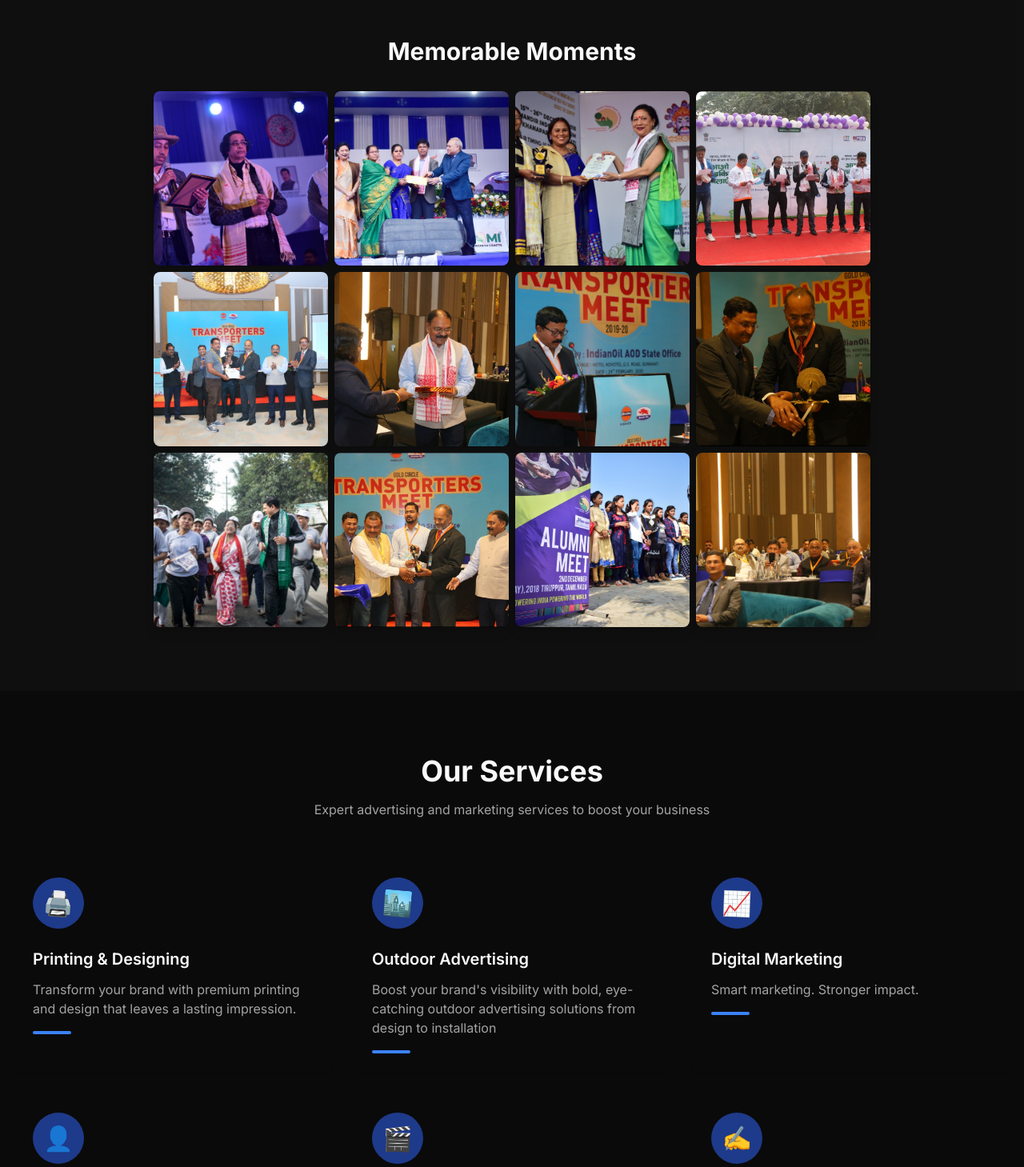
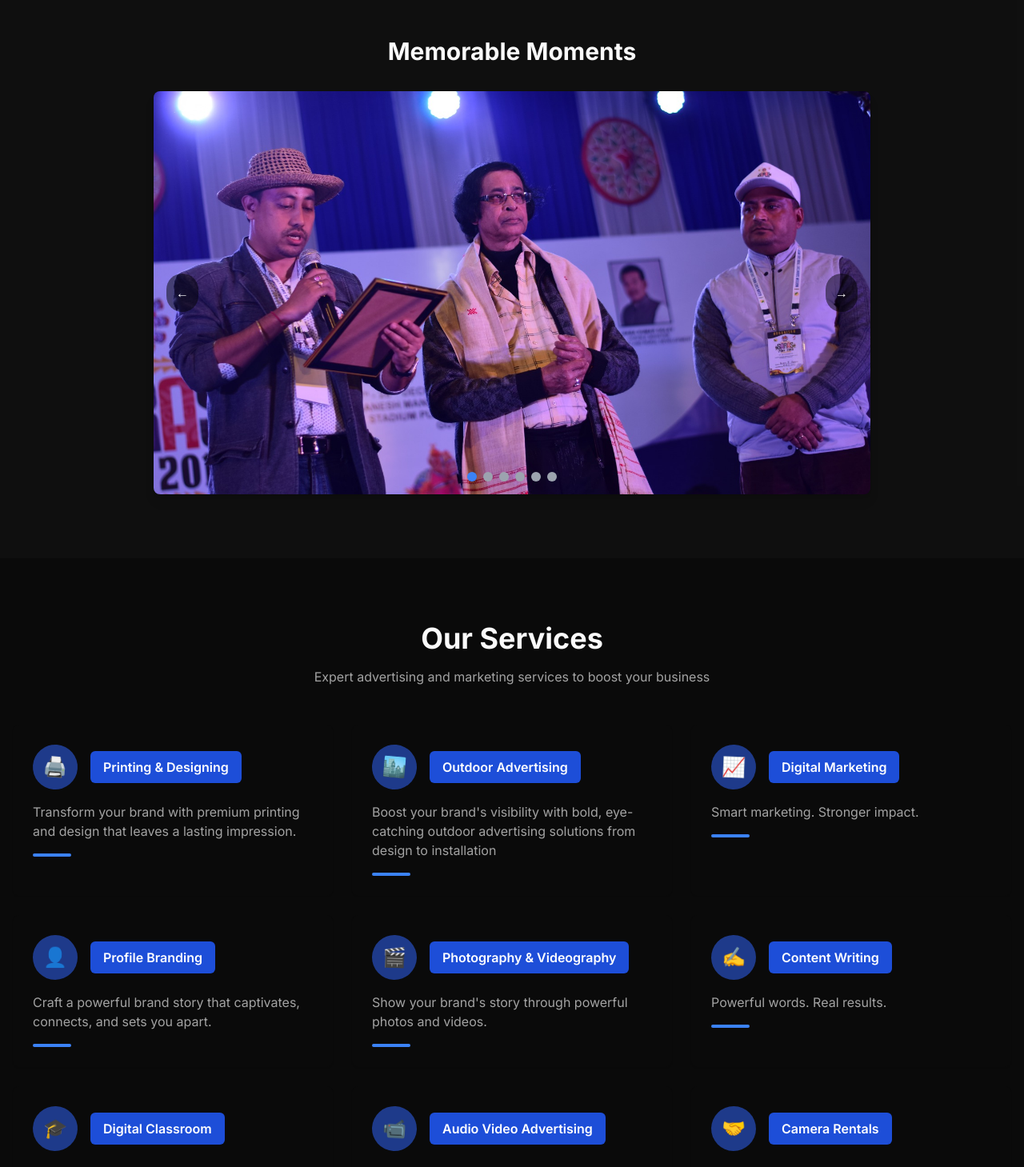
Before and after one commit to sammyifelse/Swastik-site, a Next.js app: page / in a window 1280 px wide. Shown: the part 1426-2885 px from the top of the page at 80% size. Built offline with nearby package versions, Linux system fonts and the light colour scheme.

Commit message:
changes
sider made and changes in services page

```diff
--- a/components/about.tsx
+++ b/components/about.tsx
@@ -1,8 +1,8 @@
 "use client";
 
-import { motion } from "framer-motion";
+import { motion, AnimatePresence } from "framer-motion"; // Import AnimatePresence
 import { useInView } from "framer-motion";
-import { useRef } from "react";
+import { useRef, useState } from "react"; // Import useState
 
 export function About() {
   const ref = useRef(null);
@@ -27,6 +27,41 @@ export function About() {
     }
   };
 
+  // --- Carousel State and Logic ---
+  const images = [
+    { src: "/1.jpg", alt: "Team and company culture event 1" },
+    { src: "/3.jpg", alt: "Team and company culture event 2" },
+    { src: "/4.jpg", alt: "Team and company culture event 3" },
+    { src: "/10.jpg", alt: "Team and company culture event 4" },
+    { src: "/5.jpg", alt: "Team and company culture event 5" },
+    { src: "/9.jpg", alt: "Team and company culture event 6" },
+    // { src: "/7.jpg", alt: "Team and company culture event 7" },
+    // { src: "/12.jpg", alt: "Team and company culture event 8" },
+    // { src: "/2.jpg", alt: "Team and company culture event 9" },
+    // { src: "/8.jpg", alt: "Team and company culture event 10" },
+    // { src: "/11.jpg", alt: "Team and company culture event 11" },
+    // { src: "/6.jpg", alt: "Team and company culture event 12" },
+  ];
+
+  const [currentIndex, setCurrentIndex] = useState(0);
+  const [direction, setDirection] = useState(0); // 0: no change, 1: next, -1: prev
+
+  const goToNext = () => {
+    setDirection(1);
+    setCurrentIndex((prevIndex) => (prevIndex + 1) % images.length);
+  };
+
+  const goToPrevious = () => {
+    setDirection(-1);
+    setCurrentIndex((prevIndex) => (prevIndex - 1 + images.length) % images.length);
+  };
+
+  const goToSlide = (index: number) => {
+    setDirection(index > currentIndex ? 1 : -1);
+    setCurrentIndex(index);
+  };
+  // --- End Carousel State and Logic ---
+
   return (
     <section id="about" className="py-20 bg-muted/20">
       <div className="container mx-auto px-4">
@@ -35,12 +70,13 @@ export function About() {
           variants={containerVariants}
           initial="hidden"
           animate={isInView ? "visible" : "hidden"}
-          className="max-w-4xl mx-auto text-center">
+          className="max-w-4xl mx-auto text-center"
+        >
           <motion.h2 variants={itemVariants} className="text-3xl md:text-4xl font-bold mb-6">
             Who We Are
           </motion.h2>
 
-          {/* Our Vision, Our Mission, Our Values Boxes */}
+          {/* Our Vision, Our Mission, Our Values Boxes (unchanged) */}
           <motion.div
             variants={itemVariants}
             className="mt-10 grid grid-cols-1 md:grid-cols-3 gap-8"
@@ -76,7 +112,7 @@ export function About() {
             </motion.div>
           </motion.div>
 
-          {/* Moved: 10+ Years Experience, 100+ Happy Clients, 500+ Projects Boxes */}
+          {/* 10+ Years Experience, 100+ Happy Clients, 500+ Projects Boxes (unchanged) */}
           <motion.div
             variants={itemVariants}
             className="mt-10 flex flex-col md:flex-row justify-center gap-4 md:gap-8"
@@ -107,156 +143,55 @@ export function About() {
             </motion.div>
           </motion.div>
 
-          {/* Photo Gallery */}
+          {/* Photo Gallery - NOW A CAROUSEL */}
           <motion.div variants={itemVariants} className="mt-12 w-full">
             <h3 className="text-2xl md:text-3xl font-bold mb-8">
-            Memorable Moments
+              Memorable Moments
             </h3>
-            <div className="grid grid-cols-2 sm:grid-cols-3 md:grid-cols-4 gap-2">
-              {/* Image 1 */}
-              <motion.div
-                className="overflow-hidden rounded-lg bg-card shadow-lg"
-                whileHover={{ scale: 1.05, zIndex: 10 }}
-                variants={itemVariants}
+            <div className="relative overflow-hidden rounded-lg shadow-lg aspect-video"> {/* Added aspect-video for consistent height */}
+              <AnimatePresence initial={false} custom={direction}>
+                <motion.img
+                  key={currentIndex} // Key changes to re-trigger animation
+                  src={images[currentIndex].src}
+                  alt={images[currentIndex].alt}
+                  className="absolute inset-0 w-full h-full object-cover" // Image covers the container
+                  initial={{ opacity: 0, x: direction === 1 ? '100%' : direction === -1 ? '-100%' : 0 }}
+                  animate={{ opacity: 1, x: '0%' }}
+                  exit={{ opacity: 0, x: direction === 1 ? '-100%' : '100%' }}
+                  transition={{ duration: 0.5, ease: "easeInOut" }}
+                  custom={direction}
+                />
+              </AnimatePresence>
+
+              {/* Navigation Buttons */}
+              <button
+                onClick={goToPrevious}
+                className="absolute left-4 top-1/2 -translate-y-1/2 bg-black bg-opacity-50 text-white p-3 rounded-full z-10 hover:bg-opacity-75 transition-colors"
+                aria-label="Previous image"
               >
-                <img
-                  src="/1.jpg"
-                  alt="Team and company culture event 1"
-                  className="w-full h-full object-cover aspect-square"
-                />
-              </motion.div>
-              {/* Image 2 */}
-              <motion.div
-                className="overflow-hidden rounded-lg bg-card shadow-lg"
-                whileHover={{ scale: 1.05, zIndex: 10 }}
-                variants={itemVariants}
+                &larr;
+              </button>
+              <button
+                onClick={goToNext}
+                className="absolute right-4 top-1/2 -translate-y-1/2 bg-black bg-opacity-50 text-white p-3 rounded-full z-10 hover:bg-opacity-75 transition-colors"
+                aria-label="Next image"
               >
-                <img
-                  src="/3.jpg"
-                  alt="Team and company culture event 2"
-                  className="w-full h-full object-cover aspect-square"
-                />
-              </motion.div>
-              {/* Image 3 */}
-              <motion.div
-                className="overflow-hidden rounded-lg bg-card shadow-lg"
-                whileHover={{ scale: 1.05, zIndex: 10 }}
-                variants={itemVariants}
-              >
-                <img
-                  src="/4.jpg"
-                  alt="Team and company culture event 3"
-                  className="w-full h-full object-cover aspect-square"
-                />
-              </motion.div>
-              {/* Image 4 */}
-              <motion.div
-                className="overflow-hidden rounded-lg bg-card shadow-lg"
-                whileHover={{ scale: 1.05, zIndex: 10 }}
-                variants={itemVariants}
-              >
-                <img
-                  src="/10.jpg"
-                  alt="Team and company culture event 4"
-                  className="w-full h-full object-cover aspect-square"
-                />
-              </motion.div>
-              {/* Image 5 */}
-              <motion.div
-                className="overflow-hidden rounded-lg bg-card shadow-lg"
-                whileHover={{ scale: 1.05, zIndex: 10 }}
-                variants={itemVariants}
-              >
-                <img
-                  src="/5.jpg"
-                  alt="Team and company culture event 5"
-                  className="w-full h-full object-cover aspect-square"
-                />
-              </motion.div>
-              {/* Image 6 */}
-              <motion.div
-                className="overflow-hidden rounded-lg bg-card shadow-lg"
-                whileHover={{ scale: 1.05, zIndex: 10 }}
-                variants={itemVariants}
-              >
-                <img
-                  src="/9.jpg"
-                  alt="Team and company culture event 6"
-                  className="w-full h-full object-cover aspect-square"
-                />
-              </motion.div>
-              {/* Image 7 */}
-              <motion.div
-                className="overflow-hidden rounded-lg bg-card shadow-lg"
-                whileHover={{ scale: 1.05, zIndex: 10 }}
-                variants={itemVariants}
-              >
-                <img
-                  src="/7.jpg"
-                  alt="Team and company culture event 7"
-                  className="w-full h-full object-cover aspect-square"
-                />
-              </motion.div>
-              {/* Image 8 */}
-              <motion.div
-                className="overflow-hidden rounded-lg bg-card shadow-lg"
-                whileHover={{ scale: 1.05, zIndex: 10 }}
-                variants={itemVariants}
-              >
-                <img
-                  src="/12.jpg"
-                  alt="Team and company culture event 8"
-                  className="w-full h-full object-cover aspect-square"
-                />
-              </motion.div>
-              {/* Image 9 */}
-              <motion.div
-                className="overflow-hidden rounded-lg bg-card shadow-lg"
-                whileHover={{ scale: 1.05, zIndex: 10 }}
-                variants={itemVariants}
-              >
-                <img
-                  src="/2.jpg"
-                  alt="Team and company culture event 9"
-                  className="w-full h-full object-cover aspect-square"
-                />
-              </motion.div>
-              {/* Image 10 */}
-              <motion.div
-                className="overflow-hidden rounded-lg bg-card shadow-lg"
-                whileHover={{ scale: 1.05, zIndex: 10 }}
-                variants={itemVariants}
-              >
-                <img
-                  src="/8.jpg"
-                  alt="Team and company culture event 10"
-                  className="w-full h-full object-cover aspect-square"
-                />
-              </motion.div>
-              {/* Image 11 */}
-              <motion.div
-                className="overflow-hidden rounded-lg bg-card shadow-lg"
-                whileHover={{ scale: 1.05, zIndex: 10 }}
-                variants={itemVariants}
-              >
-                <img
-                  src="/11.jpg"
-                  alt="Team and company culture event 11"
-                  className="w-full h-full object-cover aspect-square"
-                />
-              </motion.div>
-              {/* Image 12 */}
-              <motion.div
-                className="overflow-hidden rounded-lg bg-card shadow-lg"
-                whileHover={{ scale: 1.05, zIndex: 10 }}
-                variants={itemVariants}
-              >
-                <img
-                  src="/6.jpg"
-                  alt="Team and company culture event 12"
-                  className="w-full h-full object-cover aspect-square"
-                />
-              </motion.div>
+                &rarr;
+              </button>
+
+              {/* Navigation Dots */}
+              <div className="absolute bottom-4 left-0 right-0 flex justify-center gap-2 z-10">
+                {images.map((_, index) => (
+                  <button
+                    key={index}
+                    onClick={() => goToSlide(index)}
+                    className={`w-3 h-3 rounded-full transition-colors ${
+                      index === currentIndex ? 'bg-blue-500' : 'bg-gray-400 hover:bg-gray-300'
+                    }`}
+                    aria-label={`Go to slide ${index + 1}`}
+                  ></button>
+                ))}
+              </div>
             </div>
           </motion.div>
         </motion.div>
--- a/components/services.tsx
+++ b/components/services.tsx
@@ -13,19 +13,23 @@ interface ServiceCardProps {
 function ServiceCard({ title, description, icon, delay }: ServiceCardProps) {
   return (
     <motion.div
-      className="bg-card rounded-lg p-6 shadow-sm hover:shadow-md transition-all duration-300 border border-transparent hover:border-blue-200 dark:hover:border-blue-800"
+      className="bg-card rounded-lg p-6 shadow-sm transition-all duration-300 border border-transparent flex flex-col items-start" // Added flex-col items-start for main card content
       initial={{ opacity: 0, y: 30 }}
       whileInView={{ opacity: 1, y: 0 }}
       viewport={{ once: true, amount: 0.3 }}
       transition={{ duration: 0.8, delay: delay }}
       whileHover={{
-        y: -10,
-        backgroundColor: "hsl(var(--card)/0.8)",
+        y: -5,
+        boxShadow: "0 10px 15px -3px rgba(0, 0, 0, 0.1), 0 4px 6px -2px rgba(0, 0, 0, 0.05)",
+        borderColor: "#3b82f6", // Blue-500
+        zIndex: 10,
         transition: { duration: 0.3 }
       }}
     >
+      {/* NEW: Wrapper for Icon and Title Box to place them on the same line */}
+      <div className="flex items-center gap-4 mb-4"> {/* Added gap for spacing */}
         <motion.div
-        className="mb-6 flex items-center justify-center w-16 h-16 rounded-full bg-blue-100 dark:bg-blue-900 text-blue-600 dark:text-blue-300"
+          className="flex-shrink-0 flex items-center justify-center w-14 h-14 rounded-full bg-blue-100 dark:bg-blue-900 text-blue-600 dark:text-blue-300" // Decreased size for icon container
           animate={{
             rotate: [0, 5, 0, -5, 0]
           }}
@@ -36,13 +40,33 @@ function ServiceCard({ title, description, icon, delay }: ServiceCardProps) {
             delay: delay * 2,
           }}
         >
-        <span className="text-3xl">{icon}</span>
+          <span className="text-2xl">{icon}</span> {/* Decreased icon size */}
         </motion.div>
-      <h3 className="text-xl font-semibold mb-3">{title}</h3>
-      <p className="text-muted-foreground">{description}</p>
+
+        {/* NEW: Service Title inside a box with new color and smaller size */}
+        <motion.div
+          className="
+            flex items-center justify-center
+            px-4 py-2 // Decreased padding for smaller box
+            rounded-md
+            bg-blue-700 // Changed background color to a pleasing dark blue
+            min-w-fit
+            text-center // Ensure text is centered within its box
+          "
+          whileHover={{ y: -5 }} // Hover lift for the title box
+        >
+          <h3 className="text-md font-semibold text-white"> {/* Adjusted text size */}
+            {title}
+          </h3>
+        </motion.div>
+      </div>
+      {/* END NEW: Icon and Title Box wrapper */}
+
+      {/* Description and Underline now align to the start, below the icon/title line */}
+      <p className="text-muted-foreground text-left mb-4">{description}</p>
 
       <motion.div
-        className="mt-4 w-12 h-1 bg-blue-500 rounded"
+        className="w-12 h-1 bg-blue-500 rounded" // Removed mx-auto, aligned left
         initial={{ width: 0 }}
         whileInView={{ width: 48 }}
         viewport={{ once: true }}
```
Lines whose indentation alone changed are shown as unchanged.
